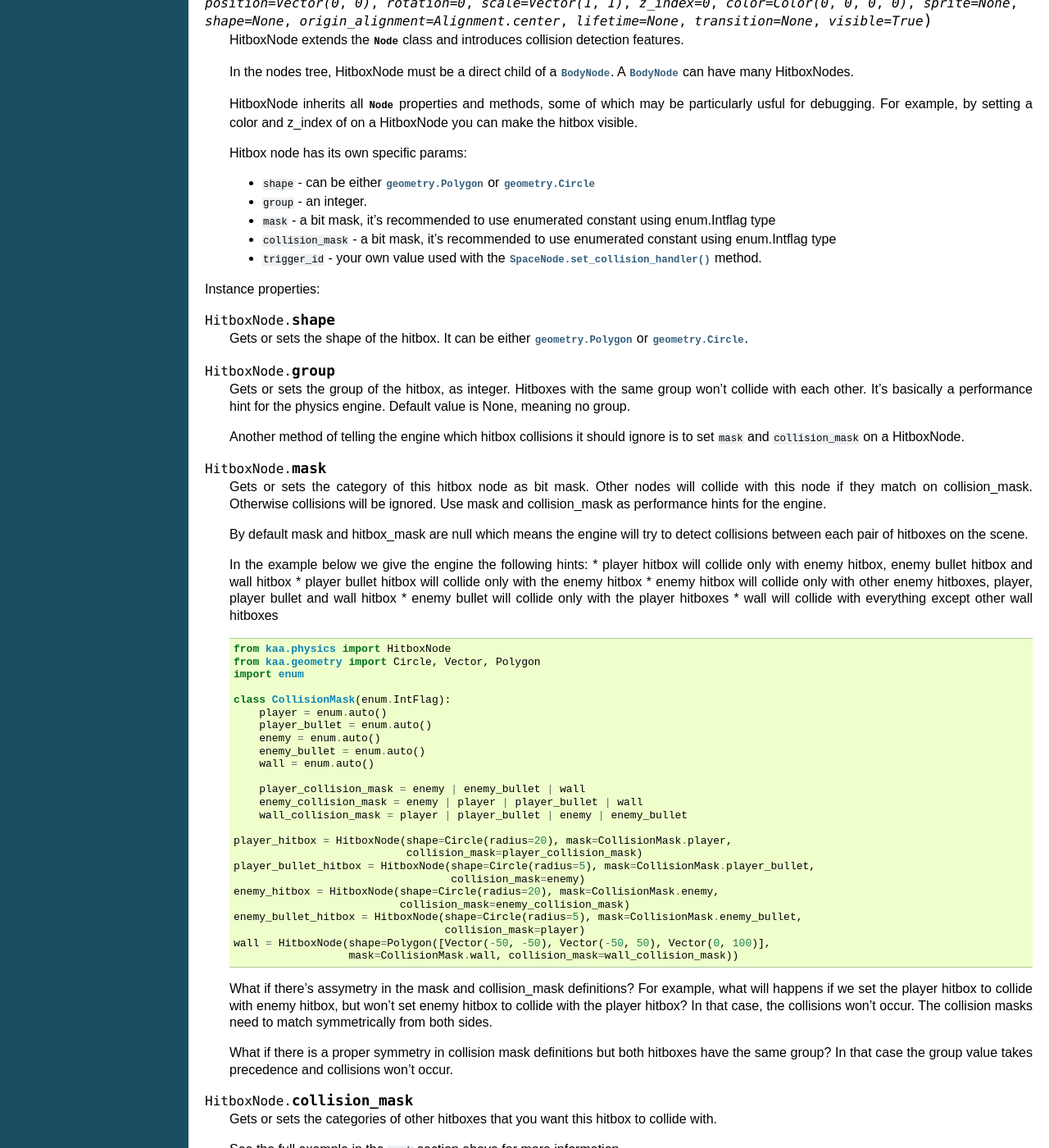
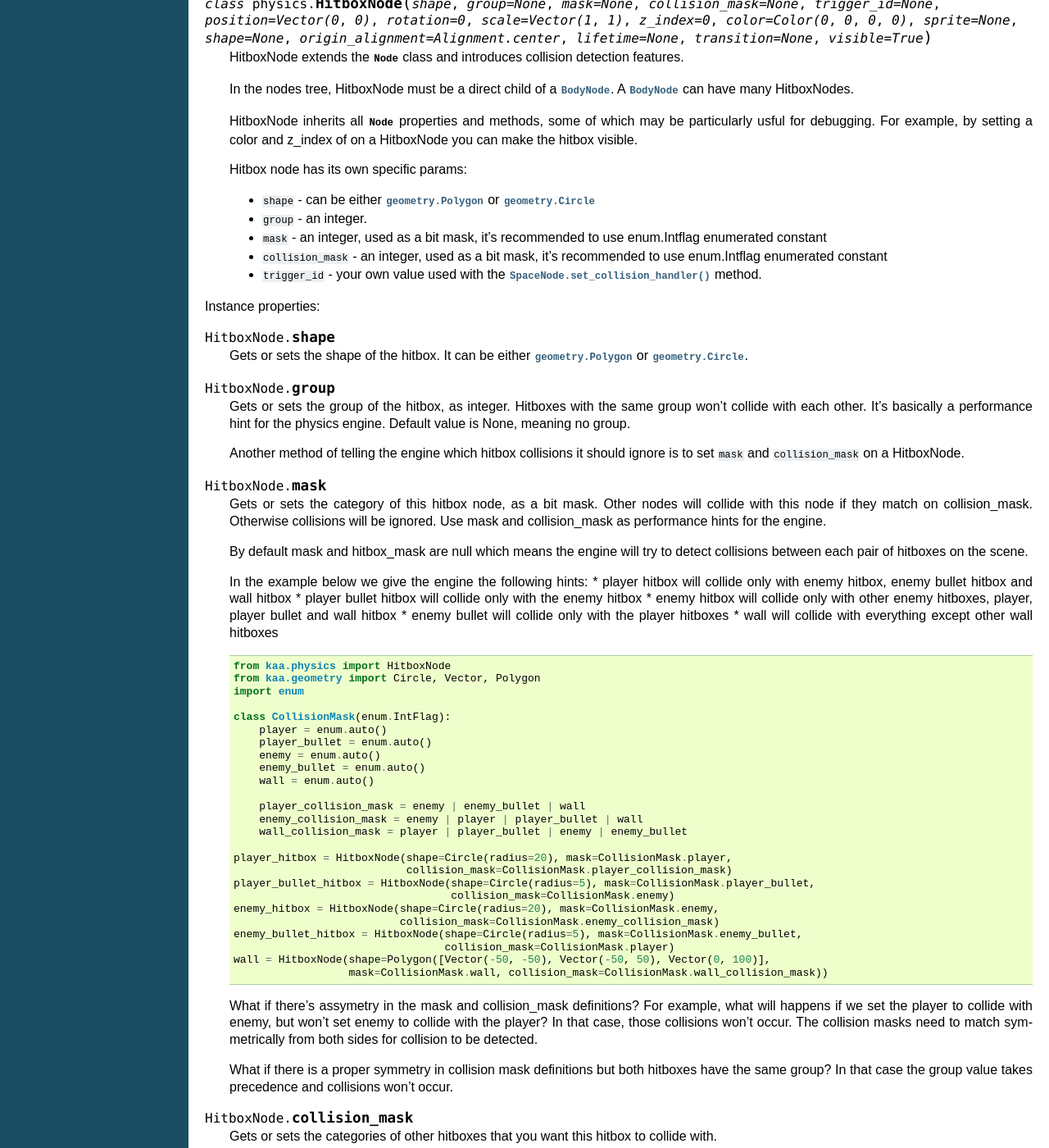
Before and after one commit to kaaengine/kaa, a Sphinx documentation site: the page built from docs/reference/physics.rst, in a window 1280 px wide and 1400 px high, scrolled down 4205 px. Shown: the whole window at 82% size. Built offline with Sphinx 7.4.7, drawn with Linux system fonts in a browser that asks for light colours; some of the changed text lies outside the part shown.

Commit message:
added doc for the fonts module, made some corrections in other docs

```diff
--- a/docs/reference/engine.rst
+++ b/docs/reference/engine.rst
@@ -94,7 +94,7 @@
     to always be the same (100, 200) position on the 1366x768 laptop screen, 1920x1060 full HD monitor or any other
     of `dozens display resolutions out there. <https://en.wikipedia.org/wiki/Display_resolution#/media/File:Vector_Video_Standards8.svg>`_
 
-    That's where virtual resolution concept comes in. You (typically) declare a virtual resolution for your game just
+    That's where virtual resolution concept comes in. You declare a virtual resolution for your game just
     once, when initializing the engine, and the engine will always use exactly this resolution when you draw stuff in
     your game. If you run the game in a window larger than the declared virtual resolution, the engine will stretch the
     game's frame buffer (actual draw area). If you run it in a window smaller than declared virtual resolution, the
@@ -297,7 +297,7 @@
     inheriting from this type. Scene main features are:
 
     * Each Scene must define a :meth:`Scene.update` method which will be called by the engine on every frame.
-    * Use the :meth:`Node.add_child` method on Scene's :ref:`root node <Scene.root>` to add objects (Nodes) to the Scene. :doc:`Read more about Nodes </reference/nodes>`.
+    * Use the :meth:`nodes.Node.add_child()` method on Scene's :ref:`root node <Scene.root>` to add objects (Nodes) to the Scene. :doc:`Read more about Nodes </reference/nodes>`.
     * Use the :ref:`input <Scene.input>` property to access :class:`input.InputManager` which:
 
       * exposes a lot of methods to actively check for input from mouse, keyboard, controllers etc.
--- a/docs/reference/index.rst
+++ b/docs/reference/index.rst
@@ -8,6 +8,7 @@
     audio
     colors
     engine
+    fonts
     geometry
     input
     log
--- a/docs/reference/input.rst
+++ b/docs/reference/input.rst
@@ -10,7 +10,7 @@
 
 Input manager object can be accessed via :ref:`Scene.input <Scene.input>` property. It has two main features:
 
-* Gives you access to specialized managers: :class`MouseManager`, :class:`KeyboardManager`, :class:`ControllerManager` and :class:`SystemManager` - they offer methods to actively check for input from your code. For instance, you can ask the :class:`KeyboardManager` if given key is pressed or released.
+* Gives you access to specialized managers: :class:`MouseManager`, :class:`KeyboardManager`, :class:`ControllerManager` and :class:`SystemManager` - they offer methods to actively check for input from your code. For instance, you can ask the :class:`KeyboardManager` if given key is pressed or released.
 * Gives you access to a stream of events via the :meth:`events()` method. For example, an event gets published when user pressed/released a key on a keyboard or clicks a mouse button. Check out the :class:`Event` documentation for a list of all available events.
 
 Instance Properties:
--- a/docs/reference/physics.rst
+++ b/docs/reference/physics.rst
@@ -7,7 +7,7 @@
 collisions etc. The idea is based on three types of specialized :doc:`nodes </reference/nodes>`:
 
 * :class:`SpaceNode` - it represents physical simulation environment, introducing environmental properties such as gravity or damping.
-* :class:`BodyNode` - represents a physical body. Must be a direct child of a :class:`physics.SpaceNode`. Can have zero or more HitboxNodes.
+* :class:`BodyNode` - represents a physical body. Each BodyNode must be a direct child of a :class:`physics.SpaceNode`. BodyNode can have HitboxNodes as child nodes.
 * :class:`HitboxNode` - represents an area of a BodyNode which can collide with other HitboxNodes. Must be a direct child of a :class:`physics.BodyNode`.
 
 Read more about :doc:`the nodes concept in general </reference/nodes>`.
@@ -268,8 +268,8 @@
 
     * :code:`shape` - can be either :class:`geometry.Polygon` or :class:`geometry.Circle`
     * :code:`group` - an integer.
-    * :code:`mask` - a bit mask, it's recommended to use enumerated constant using enum.Intflag type
-    * :code:`collision_mask` - a bit mask, it's recommended to use enumerated constant using enum.Intflag type
+    * :code:`mask` - an integer, used as a bit mask, it's recommended to use enum.Intflag enumerated constant
+    * :code:`collision_mask` - an integer, used as a bit mask, it's recommended to use enum.Intflag enumerated constant
     * :code:`trigger_id` - your own value used with the :meth:`SpaceNode.set_collision_handler()` method.
 
 Instance properties:
@@ -288,7 +288,7 @@
 
 .. attribute:: HitboxNode.mask
 
-    Gets or sets the category of this hitbox node as bit mask. Other nodes will collide with this node if they
+    Gets or sets the category of this hitbox node, as a bit mask. Other nodes will collide with this node if they
     match on collision_mask. Otherwise collisions will be ignored. Use mask and collision_mask as performance
     hints for the engine.
 
@@ -320,19 +320,20 @@
             wall_collision_mask = player | player_bullet | enemy | enemy_bullet
 
         player_hitbox = HitboxNode(shape=Circle(radius=20), mask=CollisionMask.player,
-                                   collision_mask=player_collision_mask)
+                                   collision_mask=CollisionMask.player_collision_mask)
         player_bullet_hitbox = HitboxNode(shape=Circle(radius=5), mask=CollisionMask.player_bullet,
-                                          collision_mask=enemy)
+                                          collision_mask=CollisionMask.enemy)
         enemy_hitbox = HitboxNode(shape=Circle(radius=20), mask=CollisionMask.enemy,
-                                  collision_mask=enemy_collision_mask)
+                                  collision_mask=CollisionMask.enemy_collision_mask)
         enemy_bullet_hitbox = HitboxNode(shape=Circle(radius=5), mask=CollisionMask.enemy_bullet,
-                                         collision_mask=player)
+                                         collision_mask=CollisionMask.player)
         wall = HitboxNode(shape=Polygon([Vector(-50, -50), Vector(-50, 50), Vector(0, 100)],
-                          mask=CollisionMask.wall, collision_mask=wall_collision_mask))
+                          mask=CollisionMask.wall, collision_mask=CollisionMask.wall_collision_mask))
 
     What if there's assymetry in the mask and collision_mask definitions? For example, what will happens if we
-    set the player hitbox to collide with enemy hitbox, but won't set enemy hitbox to collide with the player
-    hitbox? In that case, the collisions won't occur. The collision masks need to match symmetrically from both sides.
+    set the player to collide with enemy, but won't set enemy to collide with the player?
+    In that case, those collisions won't occur. The collision masks need to match symmetrically from both sides for
+    collision to be detected.
 
     What if there is a proper symmetry in collision mask definitions but both hitboxes have the same group? In that
     case the group value takes precedence and collisions won't occur.
@@ -341,12 +342,14 @@
 
     Gets or sets the categories of other hitboxes that you want this hitbox to collide with.
 
+
     See the full example in the :code:`mask` section above for more information.
 
 .. attribute:: HitboxNode.trigger_id
 
-    Gets or sets the trigger id value. It can be any value of your choice (using integers is recommended). It's a
-    'tag' value which you need to pass when :ref:`registering your custom collision handler function <SpaceNode.set_collision_handler>`
+    Gets or sets the trigger id value. It can be any value of your choice. It's a
+    'tag' value which you need to pass when :ref:`registering your custom collision
+    handler function <SpaceNode.set_collision_handler>`
 
 
 :class:`Arbiter` reference
```
Also changed, not shown: docs/reference/fonts.rst (added, +98 -0 lines), docs/reference/transitions.rst (line endings or trailing spaces).
